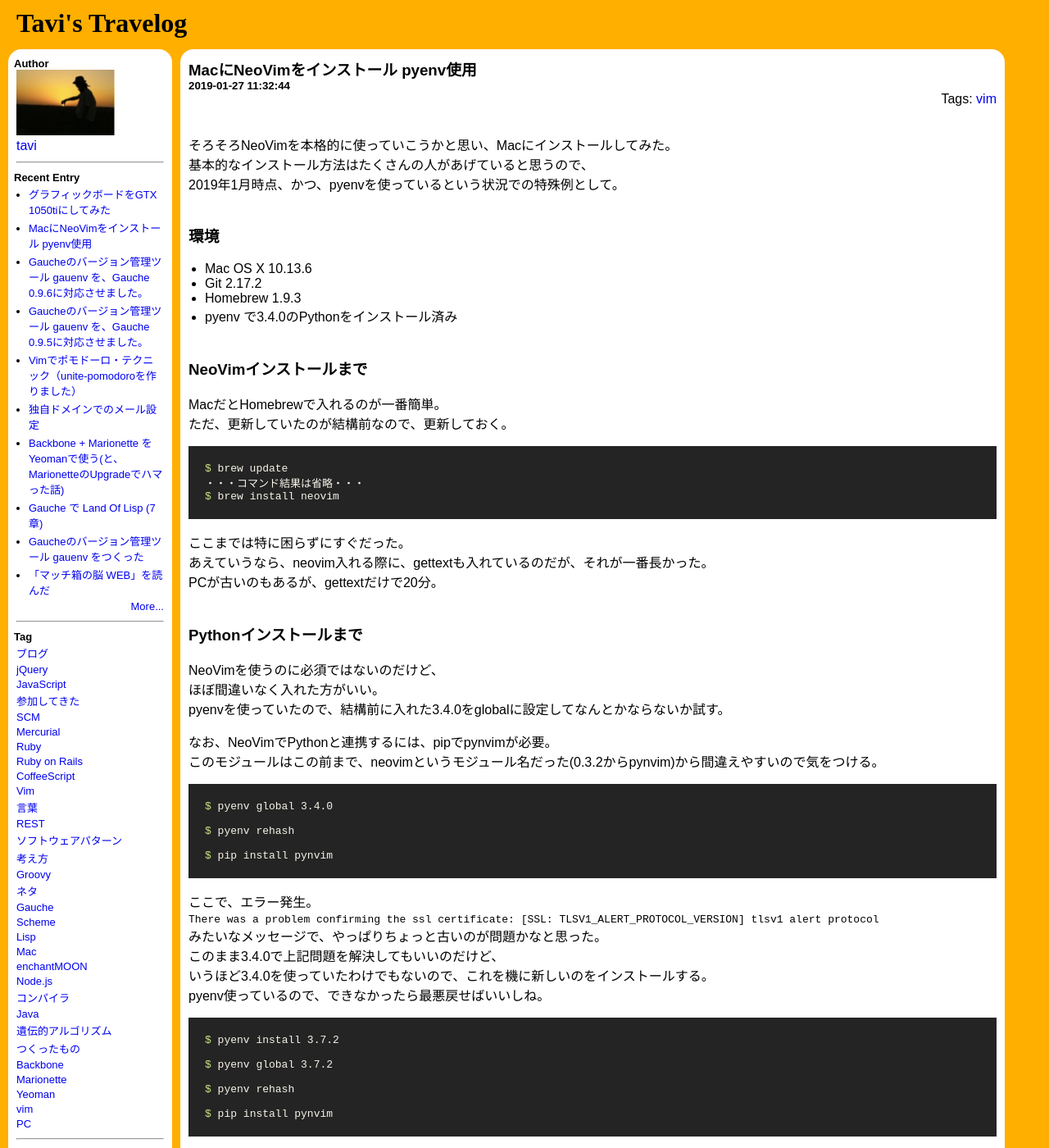
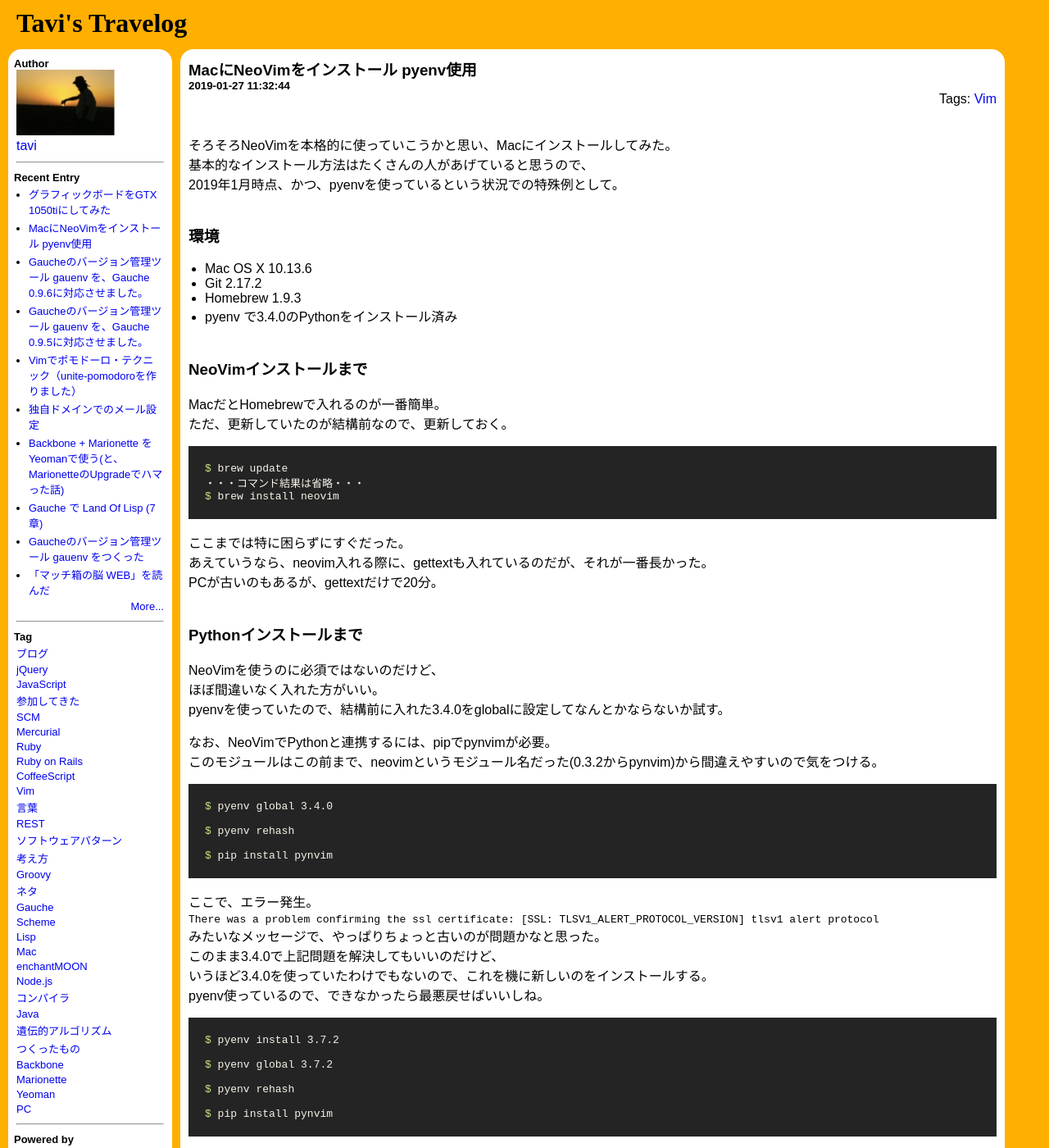
Before and after one commit to ryotakato/ryotakato.github.io, a Jekyll site: the page built from _posts/2019-01-27-neovim-install-on-mac.md, in a window 1280 px wide and 1400 px high. Shown: the whole window at 82% size. Built offline with Jekyll 4.4.1, drawn with Linux system fonts in a browser that asks for light colours.

Commit message:
fix tag name

```diff
--- a/_posts/2019-01-27-neovim-install-on-mac.md
+++ b/_posts/2019-01-27-neovim-install-on-mac.md
@@ -1,7 +1,7 @@
 ---
 layout: post
 title: "MacにNeoVimをインストール pyenv使用"
-tags : [vim]
+tags : [Vim]
 date: 2019-01-27 11:32:44
 ---
 
```
